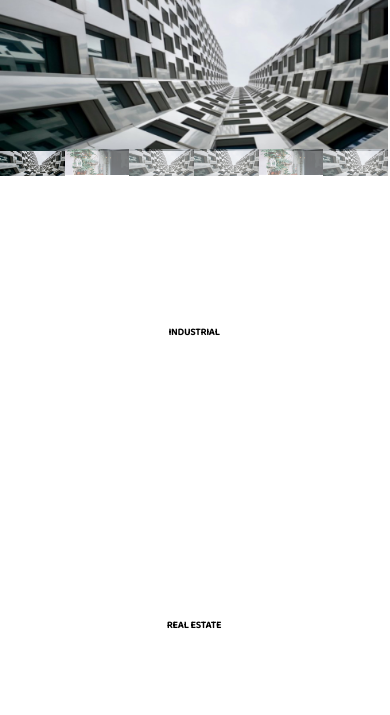
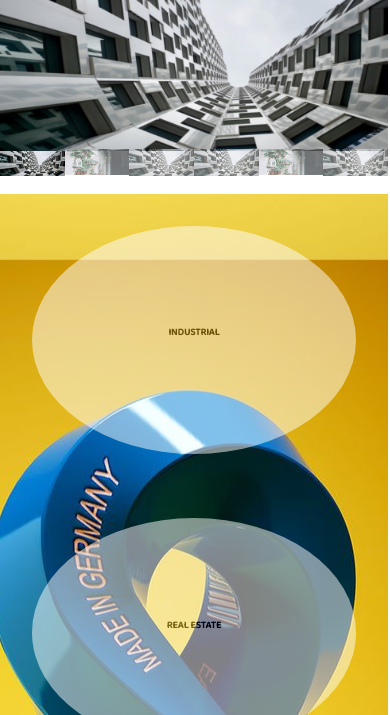
Before and after one commit to ravisinghxxxxl/Taiwan-Engeneer-s-Website, a plain HTML site: page index.html in a window 390 px wide. Shown: the part 120-835 px from the top of the page. Drawn offline with Linux system fonts and the light colour scheme.

Commit message:
added opacity

```diff
--- a/style.css
+++ b/style.css
@@ -102,7 +102,17 @@ svg {
     display: none;
   }
   .inmid {
-    background-color:white;
+    background-position: center;
+    background-image: url('3d2.jpg');
+    background-attachment: fixed;
+  }
+  .inmids {
+    opacity: 0.5;
+    border-radius: 50%;
+  }
+
+  .inmids:hover {
+    opacity: 1;
   }
   .industrial {
    background-color: white;
@@ -242,7 +252,7 @@ svg {
   }
   to{
     border-radius: 70px;
-    background-color: rgb(255, 251, 0);
+    background-color: rgb(189, 186, 0);
   }
 
 }
```
Also changed, not shown: index.html (+0 -1 lines), 3d.png (added), 3d2.jpg (added).
